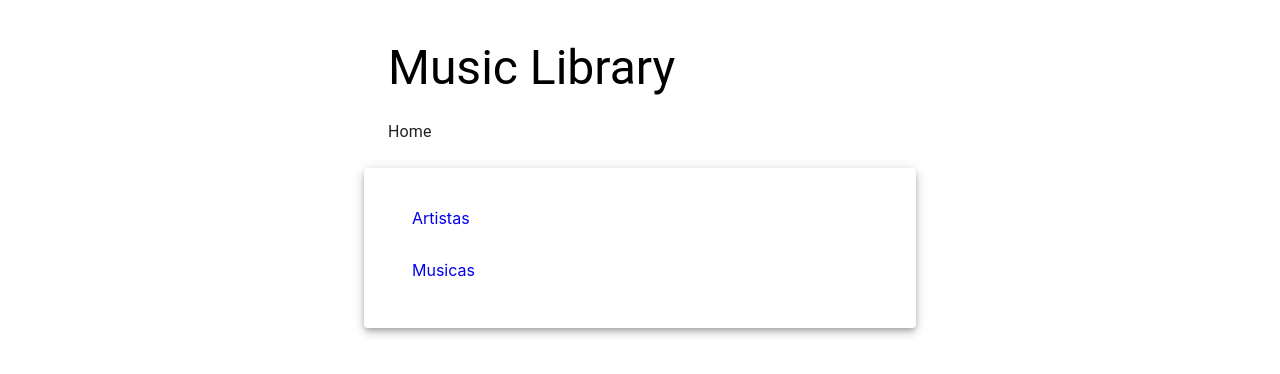
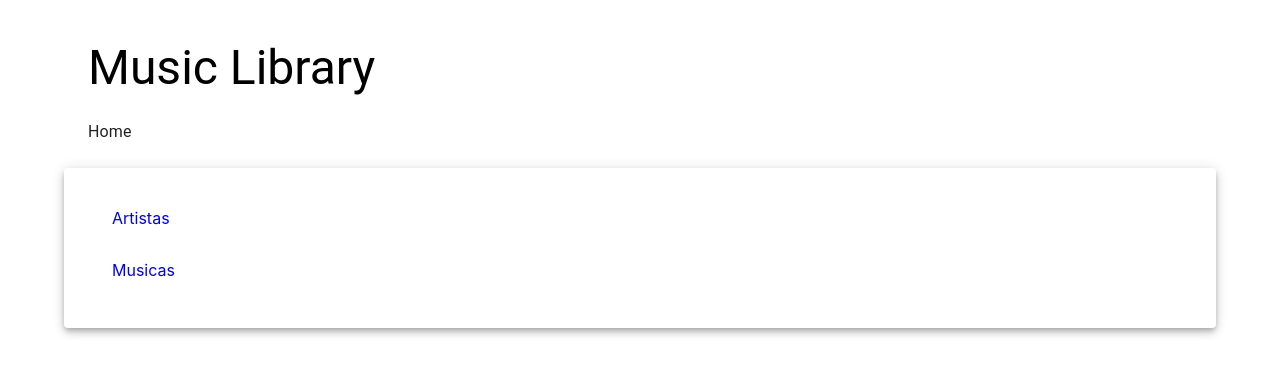
Before and after one commit to fghinzelli/random-music, a React (Create React App) app: page / in a window 1280 px wide. Shown: the top 374 px of the page. Built offline with nearby package versions, Linux system fonts and the light colour scheme; the HTML template or start-up script is replaced by a standard one.

Commit message:
UI adjusts

```diff
--- a/src/components/Paper/Paper.js
+++ b/src/components/Paper/Paper.js
@@ -27,7 +27,7 @@ const Paper = props => {
         )
     }
     return (
-        <Container maxWidth="sm">
+        <Container maxWidth="lg">
             <Typography
                 sx={{
                     width: "100%",
@@ -40,7 +40,7 @@ const Paper = props => {
                 {props.title}
             </Typography>
             { breadcrumb }
-            <Card elevation={5}>
+            <Card elevation={5} style={{ overflow: "auto"}}>
                 <CardContent>
                     {props.children}
                 </CardContent>
```
